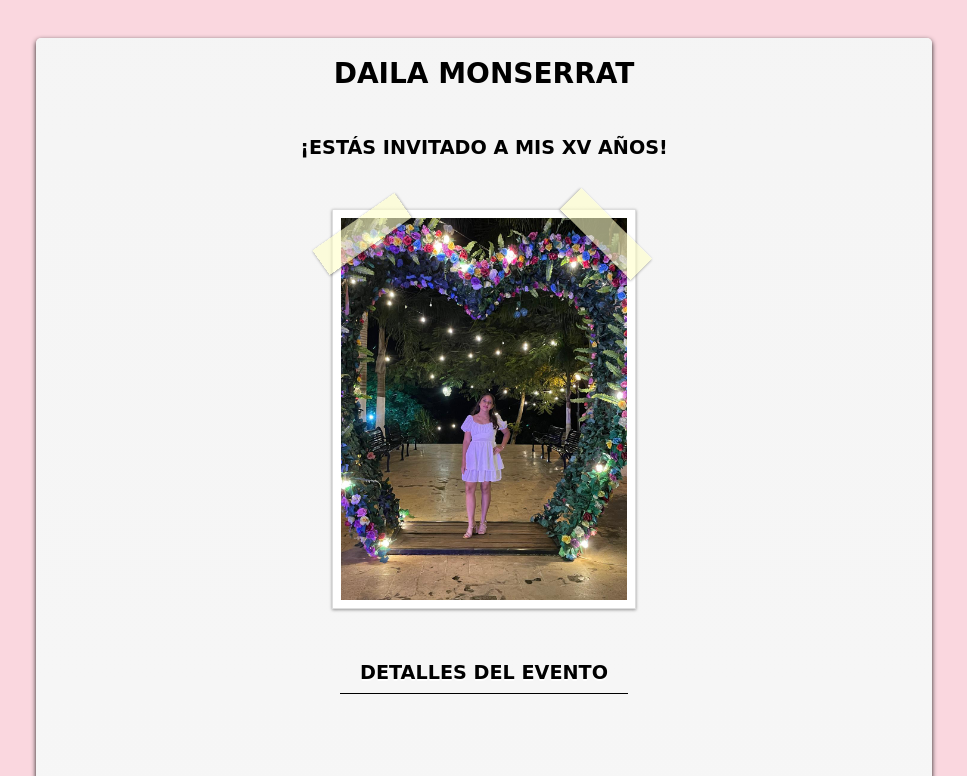
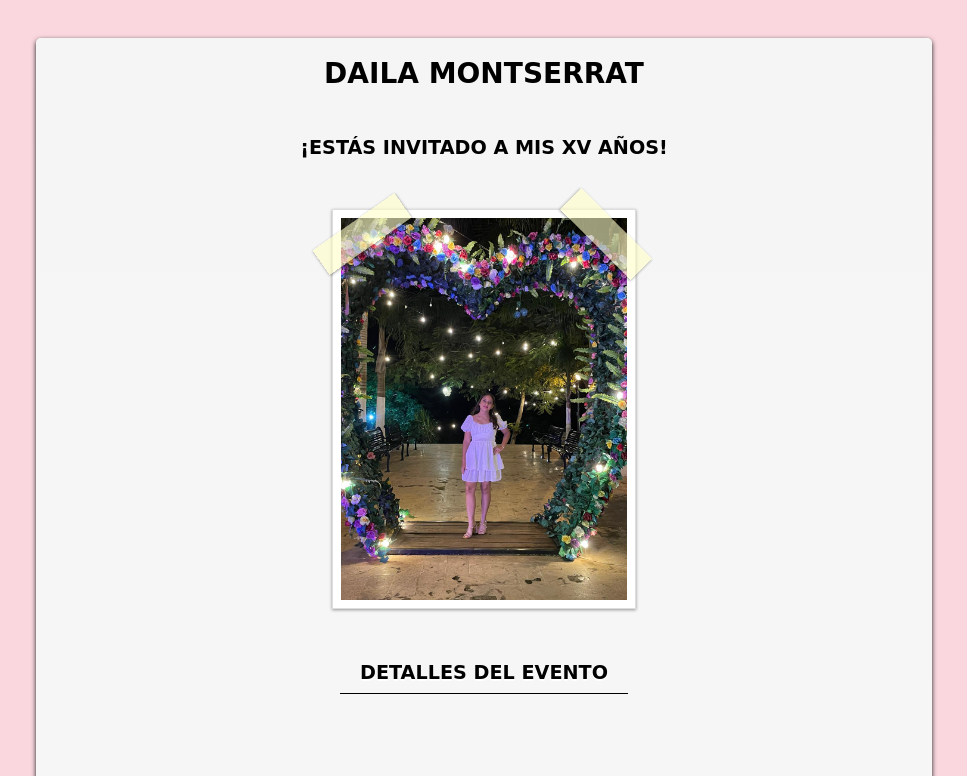
Before and after one commit to RAMC2108/Invitaci-nXV, a plain HTML site: page index.html in a window 1280 px wide. Both pictures are taken after a click on the button "Abrir". Shown: the top 776 px of the page, without its empty margins (156-1123 px from the left). Drawn offline with Linux system fonts and the light colour scheme; files whose address does not match are found by name; a web font is replaced by a local one.

Commit message:
cambio en el nombre

```diff
--- a/index.html
+++ b/index.html
@@ -40,7 +40,7 @@
       <p class="paper" id="mainMessage">
         En este día especial, quiero invitarlos a mis quince años.
         <br>
-        Daila Monserrat
+        Daila Montserrat
       </p>
       <div class="letter"></div>
     </div>
@@ -49,7 +49,7 @@
     </div>
   </main>
 <div id="carta" class="carta hidden">
-        <h1 class="title-landing">Daila Monserrat</h1>
+        <h1 class="title-landing">Daila Montserrat</h1>
         <h2 style="font-size: 1.2em;" class="title-landing">¡Estás invitado a mis XV años!</h1>
     <div class="cinta dos">
     <img src="../InvitacionXV/img/img2.jpeg" class="fita-wistia" alt="">
```
